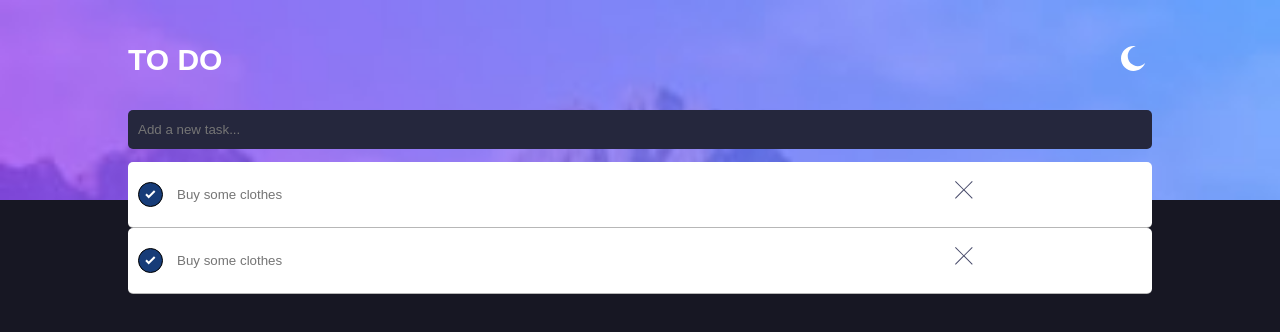
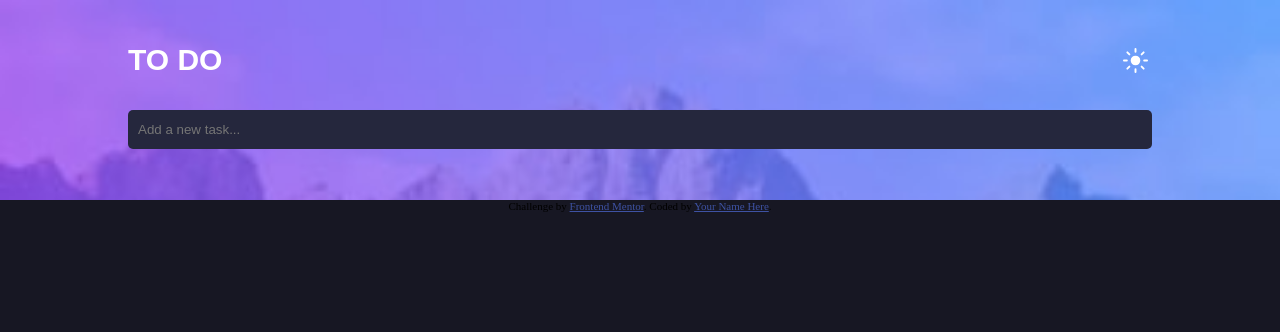
Before and after one commit to Kelsy-Dev/To-Do-List, a plain HTML site: page index.html in a window 1280 px wide. Both pictures are taken after a click on the button 1133 px from the left and 60 px from the top of the page. Drawn offline with Linux system fonts and the light colour scheme.

Commit message:
Adding dark mode

```diff
--- a/index.html
+++ b/index.html
@@ -21,7 +21,7 @@
     <button id="icon">
       <img src="images/icon-moon.svg"
       alt="Dark mode button"
-      height="25px" width="25px">
+      height="25px" width="25px" class="moon">
       </button>
   </header>
 
@@ -32,19 +32,12 @@
 
     <div class="tasklist">
 
-      <div class="task ">
+      <!-- <div class="task ">
         <button class="check ok"><img src="images/icon-check.svg" ></button>
         <input type="text" class="items" placeholder="Buy some clothes">
         <button class="cross"><img src="images/icon-cross.svg"></button>
         </button>
-      </div>
-
-      <div class="task">
-        <button class="check ok"><img src="images/icon-check.svg"></button>
-        <input type="text" class="items" placeholder="Buy some clothes">
-        <button class="cross"><img src="images/icon-cross.svg"></button>
-        </button>
-      </div>
+      </div> -->
 
     </div>
   </main>
--- a/main.js
+++ b/main.js
@@ -3,6 +3,7 @@ const type = document.querySelector('#create');
 const toDo = document.getElementById('create');
 const tasklist = document.querySelector('.tasklist');
 const darkMode = document.querySelector('#icon');
+const moon = document.querySelector('.moon');
 
 const check = document.createElement('button');
 const cross = document.createElement('button');
@@ -20,36 +21,26 @@ const checkbttn = (btn) => {
     task.appendChild(btn);
     btn.appendChild(img);
 }
-
 const crossbttn = () => {
     cross.classList.add('cross');
-
     const imgC = document.createElement('img');
     imgC.src = "images/icon-cross.svg";
     cross.appendChild(imgC)
 }
+// *********************************
+// *********ADDING A NEW TASK*******
 
 toDo.addEventListener("keypress", (e) => {
     if(e.key === "Enter" && type.value.length > 0) {
 
-    task.classList.add('task');
-
     checkbttn(check);
     crossbttn();
-
-    const fuck = type.value;
-
-    items.type = "text";
-    items.name = "test";
-    items.setAttribute("test", "readonly");
 
     tasklist.appendChild(task);
     task.appendChild(items);
     task.appendChild(cross);
     items.classList.add('items');
-    items.innerText = fuck;
     task.classList.add('task');
-    // task.classList.add('cross');
     type.value = '';
 
     check.addEventListener("click", () => {
@@ -66,13 +57,34 @@ toDo.addEventListener("keypress", (e) => {
     }
 })
 
-darkMode.addEventListener("click", () => {
-    items.classList.toggle('drkbtn');
-    cross.classList.toggle('drkbtn');
-    task.classList.toggle('drkbtn');
-    type.classList.toggle('drkbtn');
-    bdy.classList.toggle('drk');
-    check.classList.toggle('checkdrk');
+// **************************
+// *********DARK MODE********
 
-    console.log('works')
+moon.addEventListener("click", () => {
+    const sun = document.createElement('img');
+    if(moon) {
+
+        items.classList.add('drkbtn');
+        cross.classList.add('drkbtn');
+        task.classList.add('drkbtn');
+        type.classList.add('drkbtn');
+        bdy.classList.add('drk');
+        check.classList.add('checkdrk');
+        darkMode.removeChild(moon);
+
+        sun.src = "images/icon-sun.svg";
+        darkMode.appendChild(sun);
+        sun.classList.add('sun');
+
+    } if(sun) {
+        sun.addEventListener("click", () => {
+
+            console.log("turn light");
+        })
+    } return
+
 })
+
+// Add transitions on sun
+//fix tasks
+//optimize/DRY your code
--- a/style.css
+++ b/style.css
@@ -22,10 +22,16 @@ header > p {
     font-weight: bold;
 }
 #icon {
+    width: 33px;
+    height: 27px;
+    padding-left: 4.2px;
     margin-top: -80px;
     border: none;
     cursor: pointer;
     background-color: rgba(0, 0, 0, 0);
+}
+#icon:focus {
+    transform: rotate(360deg);
 }
 
 
@@ -65,7 +71,7 @@ main {
     padding: 15px 0;
     margin-left: 10px;
     outline: none;
-    width: 75%;
+    width: 70%;
 }
 .check, .cross, .items {
     border: none;
@@ -99,5 +105,13 @@ main {
 }
 .checkdrk {
     background-color: #25273d;
+}
+.sun {
+    width: 25px;
+    height: 25px;
 
+    transition: all 2s ease-in-out;
 }
+.sun:hover {
+    transform: rotate(360deg);
+}
```
